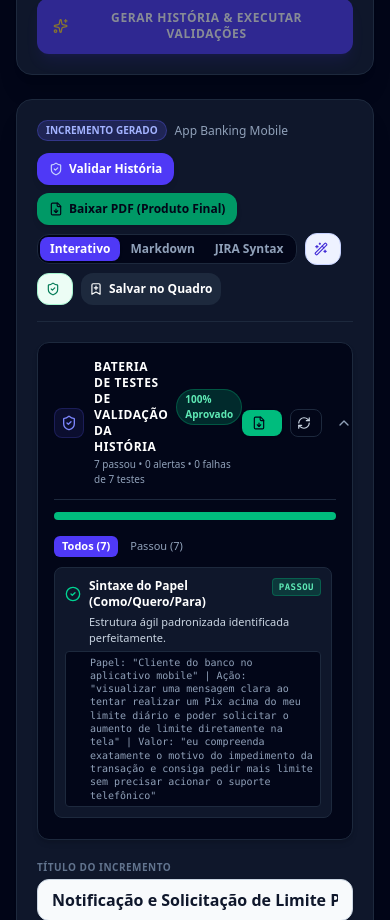
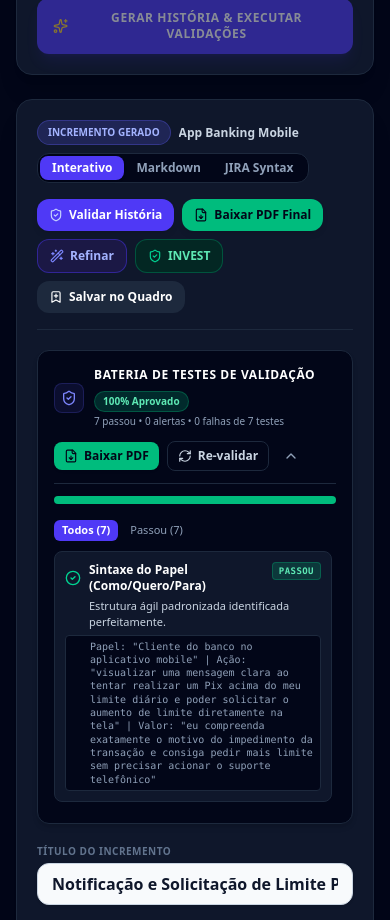
Before and after one commit to Elton83/HistoriaAgil, a React (Vite) app: page / in a window 390 px wide. Shown: the part 960-1880 px from the top of the page. Built offline with nearby package versions, Linux system fonts and the light colour scheme.

Commit message:
refactor(ui): improve layout responsiveness in studio
Adjusted container and flex layouts to prevent content overflow on smaller screens and ensure better alignment of status badges and headers.

```diff
--- a/src/components/GeneratorStudio.tsx
+++ b/src/components/GeneratorStudio.tsx
@@ -651,47 +651,29 @@ export const GeneratorStudio: React.FC<GeneratorStudioProps> = ({
         {currentStory ? (
           <div className="bg-slate-900 border border-slate-800 rounded-2xl p-5 shadow-xl space-y-5">
             {/* Top Bar Controls */}
-            <div className="flex flex-wrap items-center justify-between gap-3 border-b border-slate-800 pb-4">
-              <div className="flex items-center space-x-2">
-                <span className="bg-indigo-500/20 text-indigo-300 border border-indigo-500/30 text-[10px] font-bold px-2 py-0.5 rounded-full uppercase">
+            <div className="space-y-3 border-b border-slate-800 pb-4">
+              <div className="flex flex-wrap items-center justify-between gap-2">
+                <div className="flex flex-wrap items-center gap-2 min-w-0">
+                  <span className="bg-indigo-500/20 text-indigo-300 border border-indigo-500/30 text-[10px] font-bold px-2.5 py-1 rounded-full uppercase whitespace-nowrap shrink-0">
                     Incremento Gerado
                   </span>
                   {currentStory.projectName && (
-                  <span className="text-xs text-slate-400 font-medium">
+                    <span className="text-xs text-slate-300 font-semibold whitespace-nowrap truncate max-w-[200px]">
                       {currentStory.projectName}
                     </span>
                   )}
                   {currentStory.attachedFileName && (
-                  <span className="bg-slate-950 text-slate-400 border border-slate-800 text-[10px] px-2 py-0.5 rounded-full truncate max-w-[150px]">
+                    <span className="bg-slate-950 text-slate-400 border border-slate-800 text-[10px] px-2.5 py-0.5 rounded-full truncate max-w-[180px] whitespace-nowrap">
                       📎 {currentStory.attachedFileName}
                     </span>
                   )}
                 </div>
 
-              {/* View Switches & Action Buttons */}
-              <div className="flex flex-wrap items-center gap-2">
-                <button
-                  onClick={handleReRunStoryValidation}
-                  title="Executar testes de validação automática"
-                  className="px-3 py-2 bg-indigo-600 hover:bg-indigo-500 text-white rounded-xl transition flex items-center space-x-1.5 text-xs font-bold shadow-md cursor-pointer"
-                >
-                  <ShieldCheck className="w-3.5 h-3.5 text-indigo-200" />
-                  <span>Validar História</span>
-                </button>
-
-                <button
-                  onClick={handleExportPDF}
-                  title="Gerar e baixar o PDF do produto final com laudo técnico"
-                  className="px-3 py-2 bg-emerald-600 hover:bg-emerald-500 text-slate-950 rounded-xl transition flex items-center space-x-1.5 text-xs font-bold shadow-md cursor-pointer"
-                >
-                  <FileDown className="w-3.5 h-3.5" />
-                  <span>Baixar PDF (Produto Final)</span>
-                </button>
-
-                <div className="bg-slate-950 border border-slate-800 p-0.5 rounded-xl flex items-center">
+                {/* Mode Switchers */}
+                <div className="bg-slate-950 border border-slate-800 p-0.5 rounded-xl flex items-center shrink-0">
                   <button
                     onClick={() => setViewMode("interactive")}
-                    className={`px-2.5 py-1 text-xs font-semibold rounded-lg transition cursor-pointer ${
+                    className={`px-3 py-1 text-xs font-semibold rounded-lg transition cursor-pointer whitespace-nowrap ${
                       viewMode === "interactive"
                         ? "bg-indigo-600 text-white shadow"
                         : "text-slate-400 hover:text-white"
@@ -701,7 +683,7 @@ export const GeneratorStudio: React.FC<GeneratorStudioProps> = ({
                   </button>
                   <button
                     onClick={() => setViewMode("markdown")}
-                    className={`px-2.5 py-1 text-xs font-semibold rounded-lg transition cursor-pointer ${
+                    className={`px-3 py-1 text-xs font-semibold rounded-lg transition cursor-pointer whitespace-nowrap ${
                       viewMode === "markdown"
                         ? "bg-indigo-600 text-white shadow"
                         : "text-slate-400 hover:text-white"
@@ -711,7 +693,7 @@ export const GeneratorStudio: React.FC<GeneratorStudioProps> = ({
                   </button>
                   <button
                     onClick={() => setViewMode("jira")}
-                    className={`px-2.5 py-1 text-xs font-semibold rounded-lg transition cursor-pointer ${
+                    className={`px-3 py-1 text-xs font-semibold rounded-lg transition cursor-pointer whitespace-nowrap ${
                       viewMode === "jira"
                         ? "bg-indigo-600 text-white shadow"
                         : "text-slate-400 hover:text-white"
@@ -720,42 +702,63 @@ export const GeneratorStudio: React.FC<GeneratorStudioProps> = ({
                     JIRA Syntax
                   </button>
                 </div>
+              </div>
+
+              {/* Action Buttons Toolbar */}
+              <div className="flex flex-wrap items-center gap-2 pt-1">
+                <button
+                  onClick={handleReRunStoryValidation}
+                  title="Executar testes de validação automática"
+                  className="px-3 py-2 bg-indigo-600 hover:bg-indigo-500 text-white rounded-xl transition flex items-center space-x-1.5 text-xs font-bold shadow-md cursor-pointer whitespace-nowrap shrink-0"
+                >
+                  <ShieldCheck className="w-3.5 h-3.5 text-indigo-200" />
+                  <span className="whitespace-nowrap">Validar História</span>
+                </button>
+
+                <button
+                  onClick={handleExportPDF}
+                  title="Gerar e baixar o PDF do produto final com laudo técnico"
+                  className="px-3 py-2 bg-emerald-500 hover:bg-emerald-400 text-slate-950 rounded-xl transition flex items-center space-x-1.5 text-xs font-bold shadow-md cursor-pointer whitespace-nowrap shrink-0"
+                >
+                  <FileDown className="w-3.5 h-3.5" />
+                  <span className="whitespace-nowrap">Baixar PDF Final</span>
+                </button>
 
                 <button
                   onClick={onOpenRefineModal}
                   title="Refinar com IA"
-                  className="p-2 bg-indigo-50 border border-indigo-200 text-indigo-700 hover:bg-indigo-100 rounded-xl transition flex items-center space-x-1 text-xs font-semibold cursor-pointer"
+                  className="px-3 py-2 bg-indigo-950/80 border border-indigo-800/80 text-indigo-300 hover:bg-indigo-900 rounded-xl transition flex items-center space-x-1.5 text-xs font-semibold cursor-pointer whitespace-nowrap shrink-0"
                 >
-                  <Wand2 className="w-3.5 h-3.5" />
-                  <span className="hidden sm:inline">Refinar</span>
+                  <Wand2 className="w-3.5 h-3.5 text-indigo-400" />
+                  <span className="whitespace-nowrap">Refinar</span>
                 </button>
 
                 <button
                   onClick={onOpenAuditModal}
                   title="Auditoria INVEST"
-                  className="p-2 bg-emerald-50 border border-emerald-200 text-emerald-700 hover:bg-emerald-100 rounded-xl transition flex items-center space-x-1 text-xs font-semibold cursor-pointer"
+                  className="px-3 py-2 bg-emerald-950/80 border border-emerald-800/80 text-emerald-300 hover:bg-emerald-900 rounded-xl transition flex items-center space-x-1.5 text-xs font-semibold cursor-pointer whitespace-nowrap shrink-0"
                 >
-                  <ShieldCheck className="w-3.5 h-3.5" />
-                  <span className="hidden sm:inline">INVEST</span>
+                  <ShieldCheck className="w-3.5 h-3.5 text-emerald-400" />
+                  <span className="whitespace-nowrap">INVEST</span>
                 </button>
 
                 <button
                   onClick={handleSaveBacklog}
-                  className={`p-2 rounded-xl transition flex items-center space-x-1.5 text-xs font-semibold cursor-pointer ${
+                  className={`px-3 py-2 rounded-xl transition flex items-center space-x-1.5 text-xs font-semibold cursor-pointer whitespace-nowrap shrink-0 ${
                     savedFeedback
                       ? "bg-emerald-600 text-white"
-                      : "bg-slate-800 hover:bg-slate-900 text-white font-bold"
+                      : "bg-slate-800 hover:bg-slate-700 text-white font-bold"
                   }`}
                 >
                   {savedFeedback ? (
                     <>
                       <Check className="w-3.5 h-3.5" />
-                      <span>Salvo!</span>
+                      <span className="whitespace-nowrap">Salvo!</span>
                     </>
                   ) : (
                     <>
                       <BookmarkPlus className="w-3.5 h-3.5" />
-                      <span>Salvar no Quadro</span>
+                      <span className="whitespace-nowrap">Salvar no Quadro</span>
                     </>
                   )}
                 </button>
--- a/src/components/ValidationTestsCard.tsx
+++ b/src/components/ValidationTestsCard.tsx
@@ -63,50 +63,50 @@ export const ValidationTestsCard: React.FC<ValidationTestsCardProps> = ({
   return (
     <div className="bg-slate-950 border border-slate-800 shadow-md rounded-xl p-4 space-y-3">
       {/* Header Bar */}
-      <div className="flex items-center justify-between border-b border-slate-800 pb-3">
-        <div className="flex items-center space-x-2.5">
-          <div className="p-1.5 bg-indigo-500/10 text-indigo-400 rounded-lg border border-indigo-500/20">
+      <div className="flex flex-col sm:flex-row sm:items-center justify-between gap-3 border-b border-slate-800 pb-3">
+        <div className="flex items-center space-x-2.5 min-w-0">
+          <div className="p-1.5 bg-indigo-500/10 text-indigo-400 rounded-lg border border-indigo-500/20 shrink-0">
             <ShieldCheck className="w-4 h-4" />
           </div>
-          <div>
-            <div className="flex items-center space-x-2">
-              <h3 className="text-xs font-bold text-white uppercase tracking-wider">
-                Bateria de Testes de Validação da História
+          <div className="min-w-0">
+            <div className="flex flex-wrap items-center gap-2">
+              <h3 className="text-xs font-bold text-white uppercase tracking-wider whitespace-nowrap">
+                Bateria de Testes de Validação
               </h3>
-              <span className={`text-[10px] font-bold px-2 py-0.5 rounded-full border ${badgeBg}`}>
+              <span className={`text-[10px] font-bold px-2 py-0.5 rounded-full border whitespace-nowrap shrink-0 ${badgeBg}`}>
                 {scorePercent}% Aprovado
               </span>
             </div>
-            <p className="text-[10px] text-slate-400 mt-0.5 font-medium">
+            <p className="text-[10px] text-slate-400 mt-0.5 font-medium whitespace-nowrap">
               {passedCount} passou • {warningsCount} alertas • {failedCount} falhas de {totalTests} testes
             </p>
           </div>
         </div>
 
-        <div className="flex items-center space-x-2">
+        <div className="flex items-center space-x-2 shrink-0">
           {onExportPDF && (
             <button
               onClick={onExportPDF}
               title="Gerar e baixar o PDF do produto final com laudo de validação"
-              className="px-2.5 py-1.5 bg-emerald-500 hover:bg-emerald-400 text-slate-950 text-xs font-bold rounded-lg transition flex items-center space-x-1.5 shadow-sm cursor-pointer"
+              className="px-2.5 py-1.5 bg-emerald-500 hover:bg-emerald-400 text-slate-950 text-xs font-bold rounded-lg transition flex items-center space-x-1.5 shadow-sm cursor-pointer whitespace-nowrap shrink-0"
             >
               <FileDown className="w-3.5 h-3.5" />
-              <span className="hidden sm:inline">Baixar PDF (Produto Final)</span>
+              <span className="whitespace-nowrap">Baixar PDF</span>
             </button>
           )}
 
           <button
             onClick={onReRunTests}
             title="Re-executar testes com dados atuais"
-            className="p-1.5 text-slate-300 hover:text-indigo-400 hover:bg-slate-900 rounded-lg border border-slate-800 transition flex items-center space-x-1 text-xs cursor-pointer"
+            className="px-2.5 py-1.5 text-slate-300 hover:text-indigo-400 hover:bg-slate-900 rounded-lg border border-slate-800 transition flex items-center space-x-1.5 text-xs font-semibold cursor-pointer whitespace-nowrap shrink-0"
           >
             <RefreshCw className="w-3.5 h-3.5" />
-            <span className="hidden sm:inline font-semibold">Re-validar</span>
+            <span className="whitespace-nowrap">Re-validar</span>
           </button>
 
           <button
             onClick={() => setIsExpanded(!isExpanded)}
-            className="p-1.5 text-slate-400 hover:text-white hover:bg-slate-900 rounded-lg transition cursor-pointer"
+            className="p-1.5 text-slate-400 hover:text-white hover:bg-slate-900 rounded-lg transition cursor-pointer shrink-0"
           >
             {isExpanded ? <ChevronUp className="w-4 h-4" /> : <ChevronDown className="w-4 h-4" />}
           </button>
```
Lines whose indentation alone changed are shown as unchanged.
